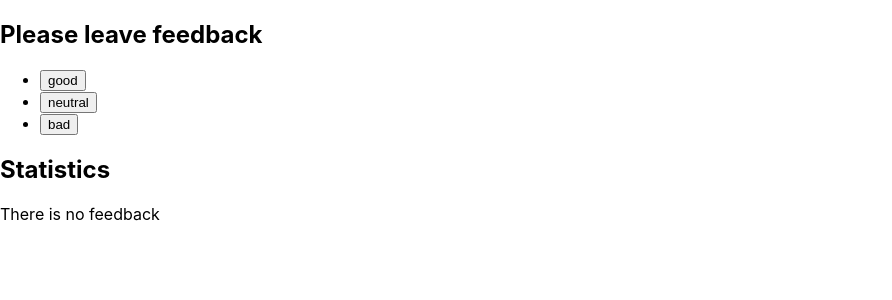
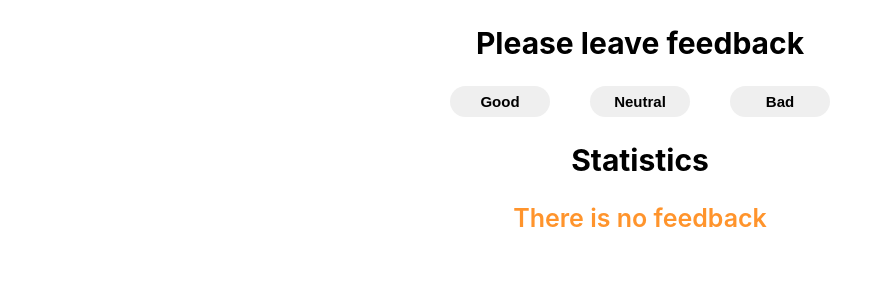
Before and after one commit to Sldvld/goit-react-hw-02-feedback, a React (Create React App) app: page / in a window 1280 px wide. Shown: the top 300 px of the page, without its empty margins (0-892 px from the left). Built offline with nearby package versions, Linux system fonts and the light colour scheme.

Commit message:
add styles

```diff
--- a/src/components/FeedbackOptions/FeedbackOptions.jsx
+++ b/src/components/FeedbackOptions/FeedbackOptions.jsx
@@ -1,11 +1,16 @@
 import PropTypes from 'prop-types';
+import css from './FeedbackOptions.module.css';
 
 export const FeedbackOptions = ({ options, onLeaveFeedback }) => {
   return (
-    <ul>
+    <ul className={css.buttonsList}>
       {options.map(option => (
-        <li key={option}>
-          <button type="button" onClick={() => onLeaveFeedback(option)}>
+        <li key={option} className={css.buttonEl}>
+          <button
+            type="button"
+            className={css.feedbackButton}
+            onClick={() => onLeaveFeedback(option)}
+          >
             {option}
           </button>
         </li>
@@ -16,5 +21,5 @@ export const FeedbackOptions = ({ options, onLeaveFeedback }) => {
 
 FeedbackOptions.propTypes = {
   onLeaveFeedback: PropTypes.func.isRequired,
-  option: PropTypes.arrayOf(PropTypes.string).isRequired,
+  options: PropTypes.arrayOf(PropTypes.string).isRequired,
 };
--- /dev/null
+++ b/src/components/FeedbackOptions/FeedbackOptions.module.css
@@ -0,0 +1,25 @@
+.buttonsList {
+  display: flex;
+  text-decoration: none;
+  list-style: none;
+  gap: 40px;
+  justify-content: center;
+  padding: 0;
+  text-decoration: none;
+}
+.feedbackButton {
+  width: 100px;
+  font-size: 15px;
+  padding: 7px;
+  cursor: pointer;
+  border: none;
+  border-radius: 20px;
+  font-weight: 800;
+  transition: background-color 0.3s ease-in-out;
+}
+.feedbackButton:hover {
+  background-color: #ff942c;
+}
+.feedbackButton::first-letter {
+  text-transform: uppercase;
+}
--- a/src/components/Notification/Notification.jsx
+++ b/src/components/Notification/Notification.jsx
@@ -1,7 +1,8 @@
 import PropTypes from 'prop-types';
+import css from './Notification.module.css';
 
 export const Notification = ({ message }) => {
-  return <p>{message}</p>;
+  return <p className={css.notification}>{message}</p>;
 };
 
 Notification.propTypes = {
--- /dev/null
+++ b/src/components/Notification/Notification.module.css
@@ -0,0 +1,5 @@
+.notification {
+  color: #ff942c;
+  font-size: 25px;
+  font-weight: 600;
+}
--- a/src/components/Section/Section.jsx
+++ b/src/components/Section/Section.jsx
@@ -1,11 +1,12 @@
 import PropTypes from 'prop-types';
+import css from './Section.module.css';
 
 export const Section = ({ children, title }) => {
   return (
-    <container>
-      <h2>{title}</h2>
+    <div className={css.section}>
+      <h2 className={css.section__title}>{title}</h2>
       {children}
-    </container>
+    </div>
   );
 };
 
--- /dev/null
+++ b/src/components/Section/Section.module.css
@@ -0,0 +1,10 @@
+.section {
+  display: block;
+  align-items: center;
+  justify-content: center;
+  text-align: center;
+}
+.section__title {
+  display: block;
+  font-size: 30px;
+}
--- a/src/components/Statistics/Statistics.jsx
+++ b/src/components/Statistics/Statistics.jsx
@@ -1,4 +1,5 @@
 import PropTypes from 'prop-types';
+import css from './Statistics.module.css';
 
 export const Statistics = ({
   good,
@@ -8,20 +9,20 @@ export const Statistics = ({
   positivePercentage,
 }) => {
   return (
-    <ul title="Statistics">
-      <li>
+    <ul className={css.statisticsList} title="Statistics">
+      <li className={css.statisticsItem}>
         <p>Good: {good}</p>
       </li>
-      <li>
+      <li className={css.statisticsItem}>
         <p>Neutral: {neutral}</p>
       </li>
-      <li>
+      <li className={css.statisticsItem}>
         <p>Bad: {bad}</p>
       </li>
-      <li>
+      <li className={css.statisticsItem}>
         <p>Total: {total}</p>
       </li>
-      <li>
+      <li className={css.statisticsItem}>
         <p>Positive feedback: {positivePercentage}%</p>
       </li>
     </ul>
--- /dev/null
+++ b/src/components/Statistics/Statistics.module.css
@@ -0,0 +1,8 @@
+.statisticsList {
+  padding: 0;
+}
+.statisticsItem {
+  list-style: none;
+  font-size: 15px;
+  font-weight: 600;
+}
```
